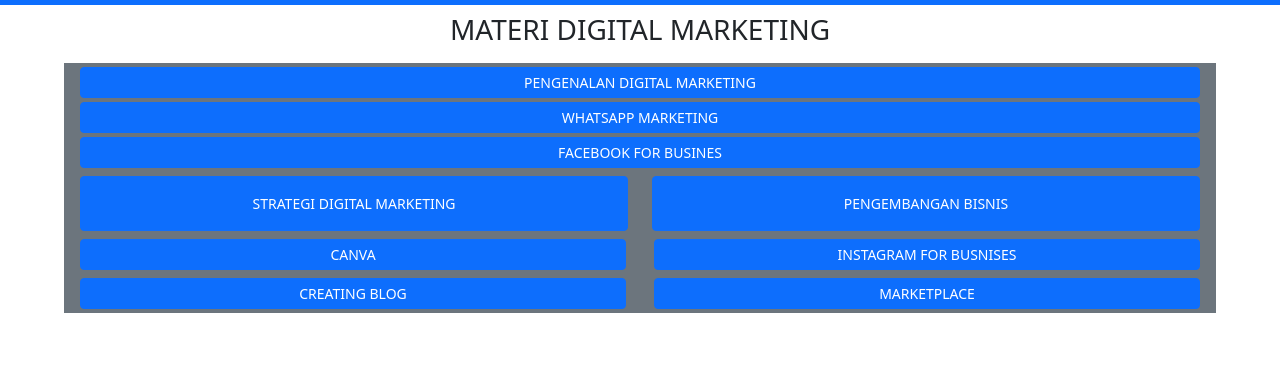
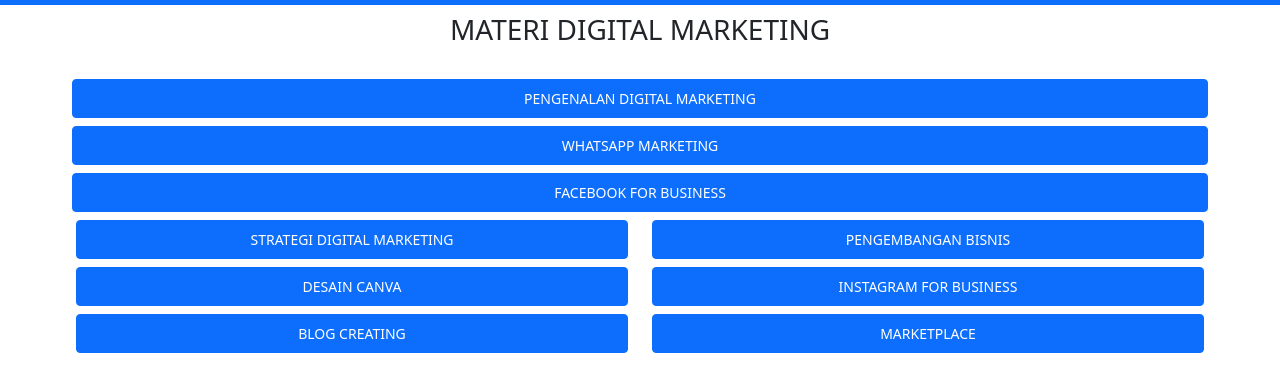
Before and after one commit to Sainhasan/Study, a plain HTML site: page materi.html in a window 1280 px wide. Shown: the part 63-454 px from the top of the page. Drawn offline with nearby package versions, Linux system fonts and the light colour scheme.

Commit message:
MERAPIKAN TATALETAK

```diff
--- a/materi.html
+++ b/materi.html
@@ -5,6 +5,7 @@
     <meta name="viewport" content="width=device-width, initial-scale=1.0">
     <link href="https://cdn.jsdelivr.net/npm/bootstrap@5.3.3/dist/css/bootstrap.min.css" rel="stylesheet" integrity="sha384-QWTKZyjpPEjISv5WaRU9OFeRpok6YctnYmDr5pNlyT2bRjXh0JMhjY6hW+ALEwIH" crossorigin="anonymous">
     <script src="https://cdn.jsdelivr.net/npm/bootstrap@5.3.3/dist/js/bootstrap.bundle.min.js"></script>
+    <link rel="stylesheet" href="style.css">
     <title>Materi</title>
 </head>
 <body>
@@ -33,51 +34,60 @@
         </div>
     </nav>
     <h3 class="jdlmateri text-uppercase text-center py-2">materi digital marketing</h3>
-    <div class="box-materi container-fluid bg-secondary" style="width: 90%;">
-        <div class="grid gap-1 p-1" style="display: grid;">
-            <button class="btn btn-primary btn-sm g-col-5">
+    <div class="box-materi container-fluid  p-2" style="width: 90%; border-radius:20px" id="tmb-materi">
+        <div class="row my-2 text-center">
+            <div class="col-12 ">
+                <button class="btn btn-primary btn-sm w-100 p-2">
                     PENGENALAN DIGITAL MARKETING
                 </button>
-            <button class="btn btn-primary btn-sm  g-col-5">
+            </div>
+        </div>
+        <div class="row mb-2 text-center">
+            <div class="col-12 ">
+                <button class="btn btn-primary btn-sm w-100 p-2">
                     WHATSAPP MARKETING
                 </button>
-            <button class="btn btn-primary btn-sm  g-col-5">
-                FACEBOOK FOR BUSINES
+            </div>
+        </div>
+        <div class="row mb-1 text-center">
+            <div class="col-12">
+                <button class="btn btn-primary btn-sm w-100 p-2">
+                    FACEBOOK FOR BUSINESS
                 </button>
+            </div>
         </div>
         <div class="row p-1" >
             <div class="col-6 ">
-                <button class="btn btn-primary btn-sm w-100" style="min-width: 150px; min-height:55px;">
+                <button class="btn btn-primary btn-sm w-100 p-2">
                     STRATEGI DIGITAL MARKETING
                 </button>
             </div>
             <div class="col-6">
-                <button class="btn btn-primary btn-sm w-100"
-                style="min-width: 130px; min-height:55px;">
+                <button class="btn btn-primary btn-sm w-100 p-2">
                 PENGEMBANGAN BISNIS
                 </button>
             </div>
         </div>
-        <div class="row grid gap-1 p-1" style="display: flex;">
-            <div class="col-12 col-sm ">
-                <button class="btn btn-primary btn-sm  w-100">
-                    CANVA
+        <div class="row p-1" >
+            <div class="col-6 ">
+                <button class="btn btn-primary btn-sm w-100 p-2">
+                    DESAIN CANVA
                 </button>
             </div>
-            <div class="col-12 col-sm ">
-                <button class="btn btn-primary btn-sm w-100">
-                    INSTAGRAM FOR BUSNISES
+            <div class="col-6">
+                <button class="btn btn-primary btn-sm w-100 p-2">
+                    INSTAGRAM FOR BUSINESS
                 </button>
             </div>
         </div>
-        <div class="row grid gap-1 p-1" style="display: flex;">
-            <div class="col-12 col-sm ">
-                <button class="btn btn-primary btn-sm w-100">
-                    CREATING BLOG
+        <div class="row p-1" >
+            <div class="col-6 ">
+                <button class="btn btn-primary btn-sm w-100 p-2">
+                    BLOG CREATING
                 </button>
             </div>
-            <div class="col-12 col-sm ">
-                <button class="btn btn-primary btn-sm w-100">
+            <div class="col-6">
+                <button class="btn btn-primary btn-sm w-100 p-2">
                     MARKETPLACE
                 </button>
             </div>
```
Lines whose indentation alone changed are shown as unchanged.
